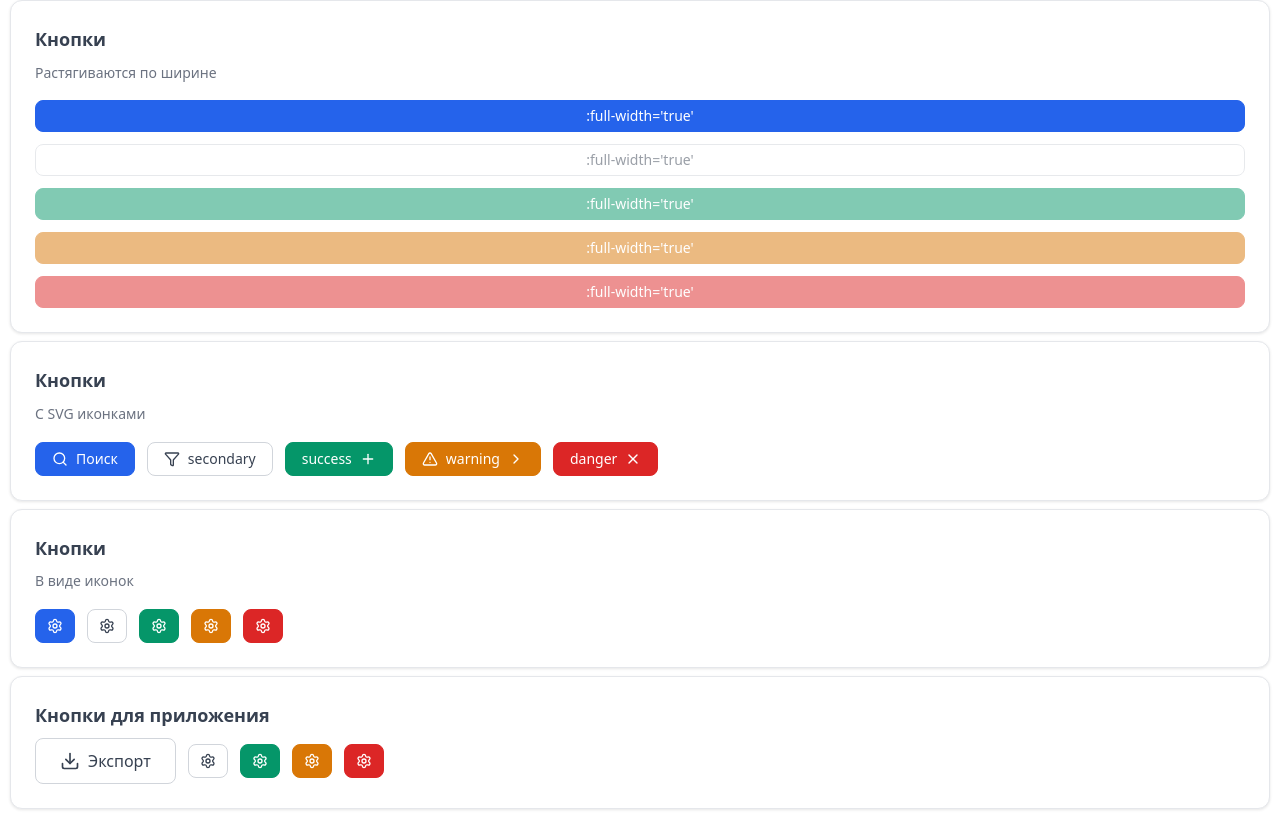
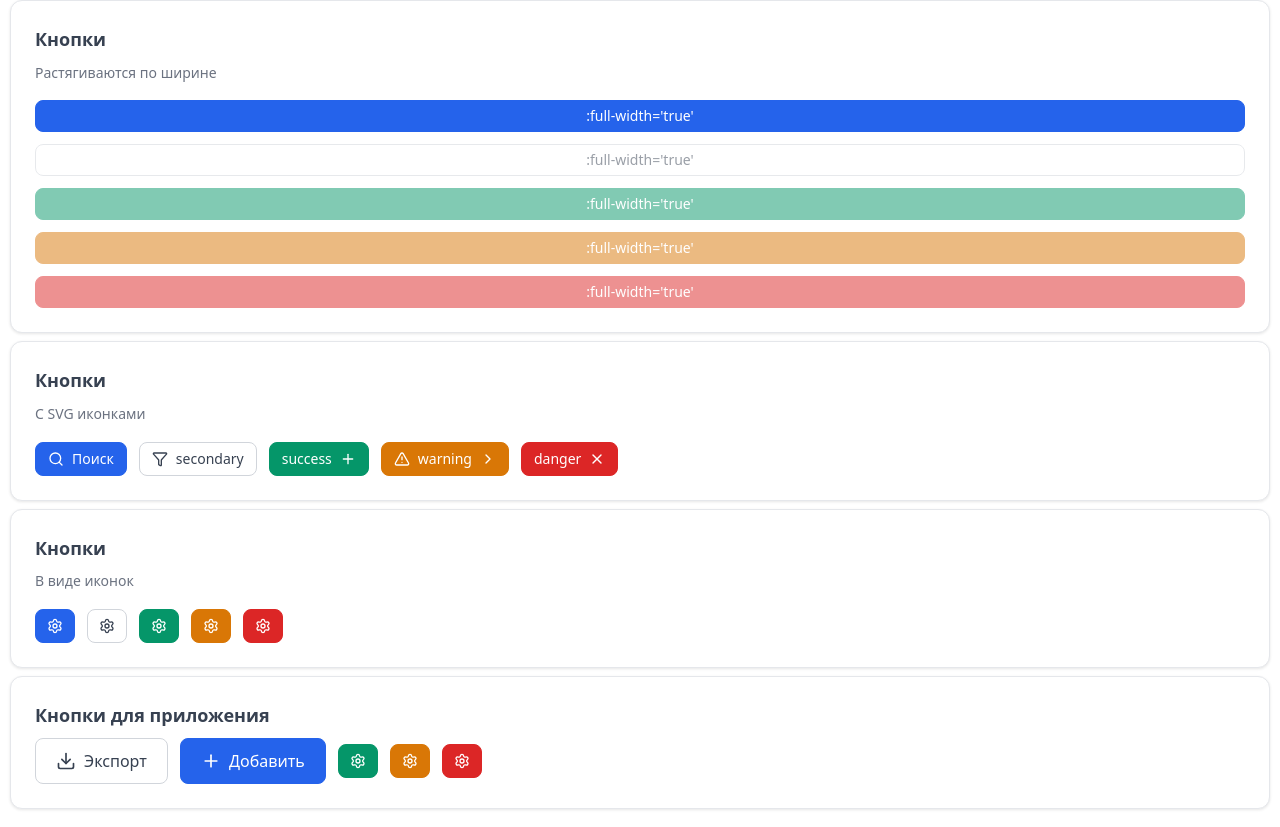
Before and after one commit to Tminww/doroga-ui, a Vue app: page /design-system in a window 1280 px wide. Shown: the part 1193-2020 px from the top of the page. Built offline with nearby package versions, Linux system fonts and the light colour scheme; the HTML template or start-up script is replaced by a standard one.

Commit message:
fix: some fix

```diff
--- a/src/components/ui/BaseButton.vue
+++ b/src/components/ui/BaseButton.vue
@@ -77,12 +77,12 @@ const iconClasses = computed(() => ['button-icon', `button-icon--${props.size}`]
 }
 
 .base-button--md {
-  padding: 0.5rem 1rem;
+  padding: 0.5rem 0.75rem;
   font-size: 0.875rem;
 }
 
 .base-button--lg {
-  padding: 0.75rem 1.5rem;
+  padding: 0.75rem 1.25rem;
   font-size: 1rem;
 }
 
--- a/src/views/DesignSystem.vue
+++ b/src/views/DesignSystem.vue
@@ -133,7 +133,7 @@ const iconColor = ref("")
     <h3 class="component-demo-title">Кнопки для приложения</h3>
     <div class="component-demo-content">
       <BaseButton title="Экспорт" left-icon="download" variant="secondary" size="lg"/>
-      <BaseButton :icon-only="true" left-icon="settings" variant="secondary"/>
+      <BaseButton title="Добавить" left-icon="plus"  size="lg"/>
       <BaseButton :icon-only="true" left-icon="settings" variant="success"/>
       <BaseButton :icon-only="true" left-icon="settings" variant="warning"/>
       <BaseButton :icon-only="true" left-icon="settings" variant="danger"/>
```
